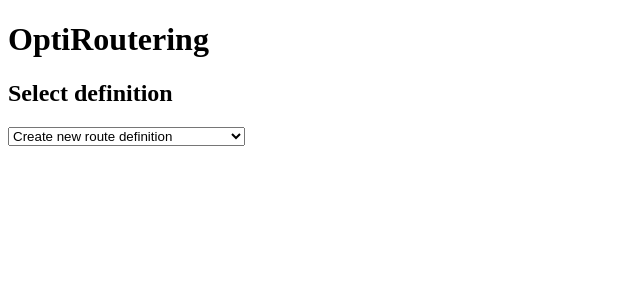
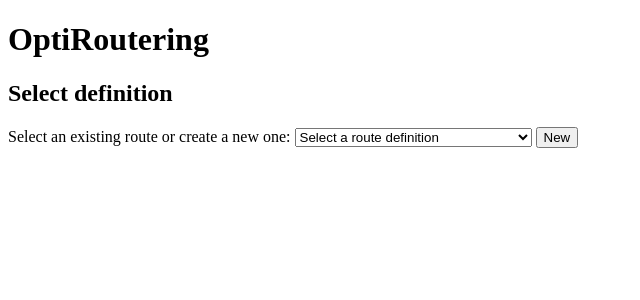
Before and after one commit to markkvdb/OptiRoutering, a SvelteKit app in the folder frontend/: page /problems in a window 1280 px wide. Shown: the top 300 px of the page, without its empty margins (0-640 px from the left). Built offline with nearby package versions, Linux system fonts and the light colour scheme.

Commit message:
Change select route definition UX

```diff
--- a/frontend/src/routes/problems/+page.svelte
+++ b/frontend/src/routes/problems/+page.svelte
@@ -5,20 +5,21 @@
 		const element = event.currentTarget as HTMLSelectElement;
 		const index = element.value;
 
-		if (index == 'new') {
-			window.location.href = '/problems/new';
-		} else {
-			window.location.href = `/problems/` + index;
-		}
+		if (index == '') return;
+
+		window.location.href = `/problems/` + index;
 	}
 </script>
 
 <h2>Select definition</h2>
 
 <!-- select existing route definition or create new one -->
+Select an existing route or create a new one:
 <select on:change={openPage}>
-	<option value="new">Create new route definition</option>
+	<option value="" selected>Select a route definition</option>
 	{#each data.route_definitions as route_definition, i}
 		<option value={i}>{route_definition.depot.address}</option>
 	{/each}
 </select>
+
+<button on:click={() => (window.location.href = '/problems/new')}>New</button>
```
